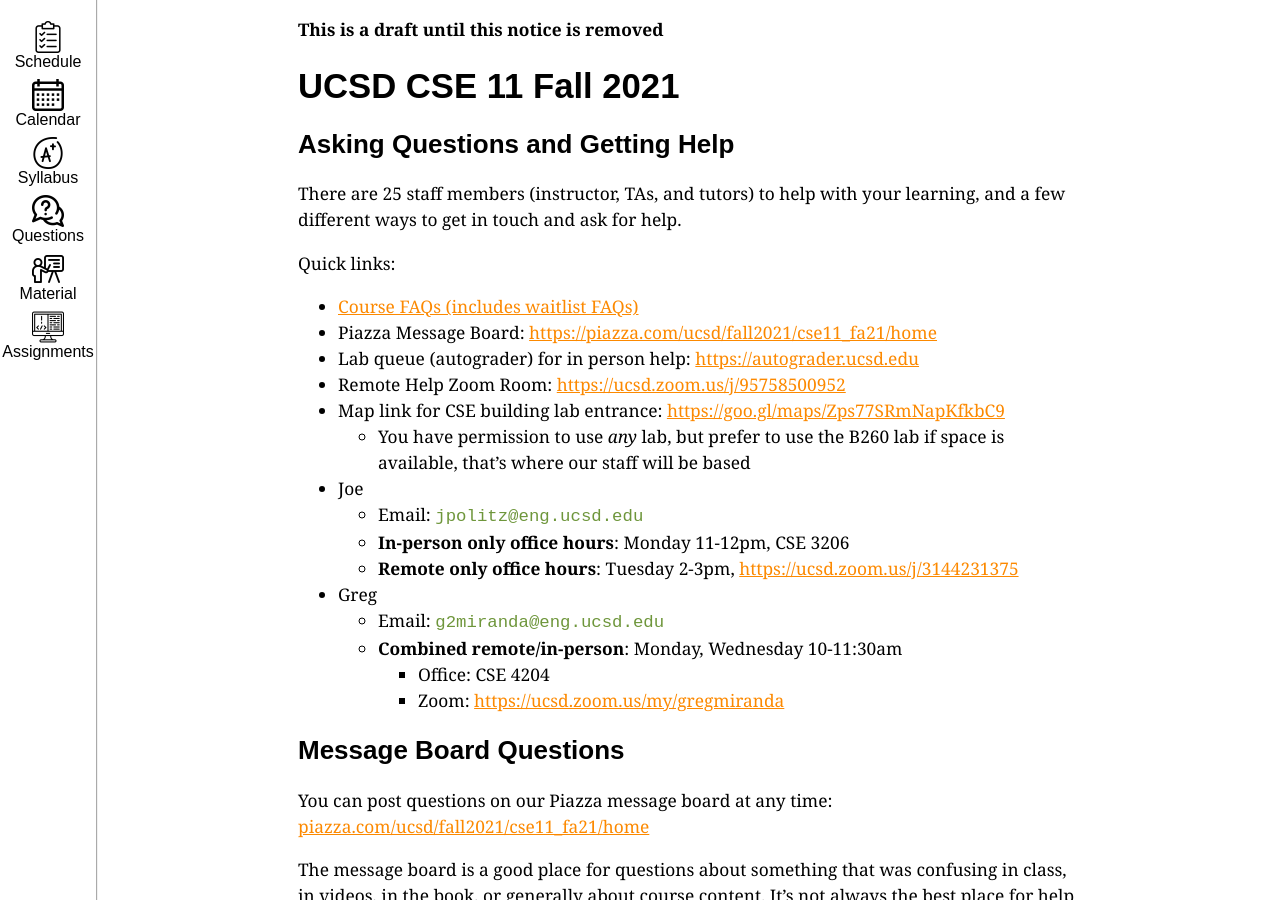
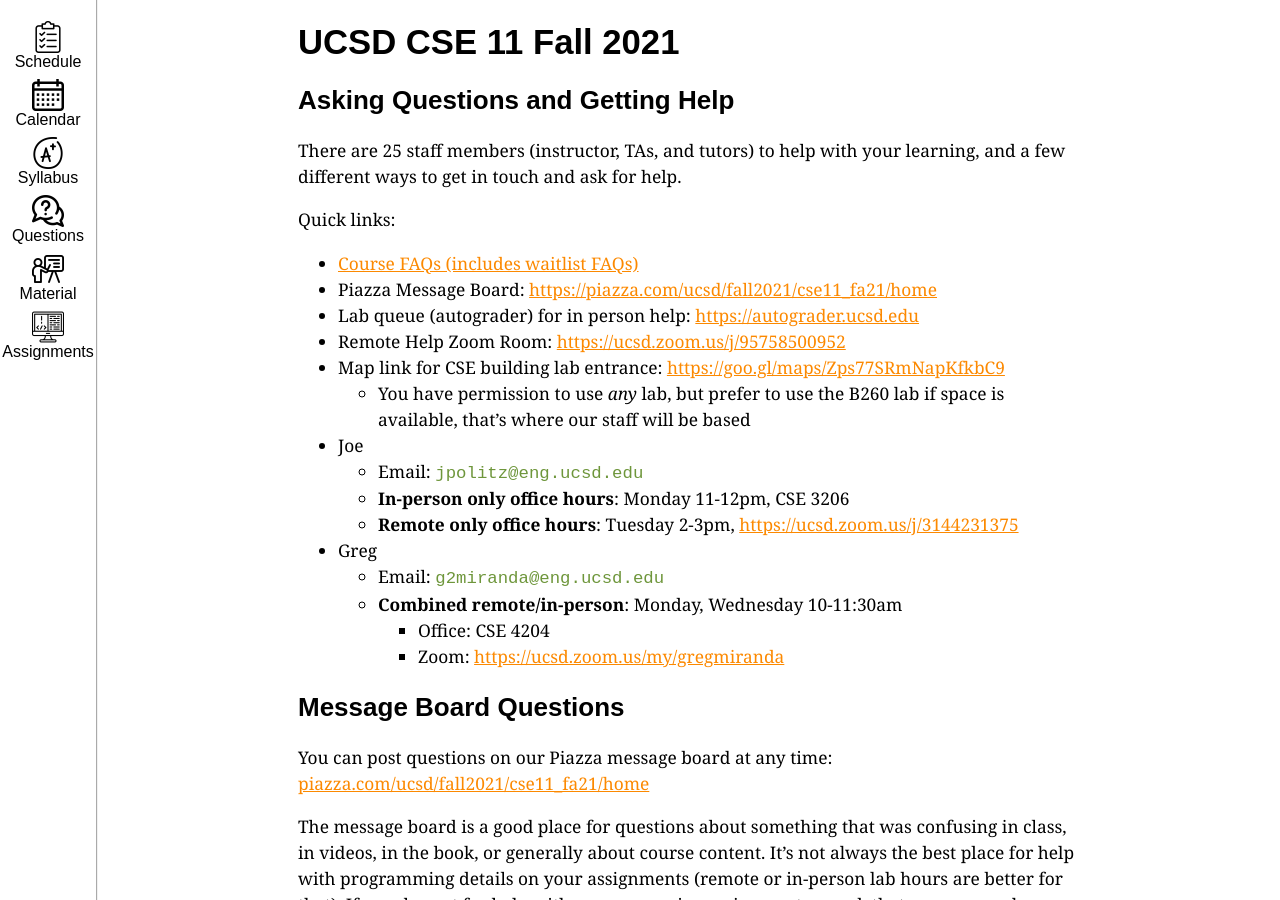
Before and after one commit to ucsd-cse11-w22/ucsd-cse11-w22.github.io, a Jekyll site: the page built from staff-and-help.md, in a window 1280 px wide and 900 px high. Built offline with Jekyll 4.4.1, drawn with Linux system fonts in a browser that asks for light colours.

Commit message:
remove a draft notice

```diff
--- a/staff-and-help.md
+++ b/staff-and-help.md
@@ -2,8 +2,6 @@
 layout: with-sidebar
 title: "UCSD CSE11 – Accelerated Introduction to Programming"
 ---
-**This is a draft until this notice is removed**
-
 # UCSD CSE 11 Fall 2021
 ## Asking Questions and Getting Help
 
```
